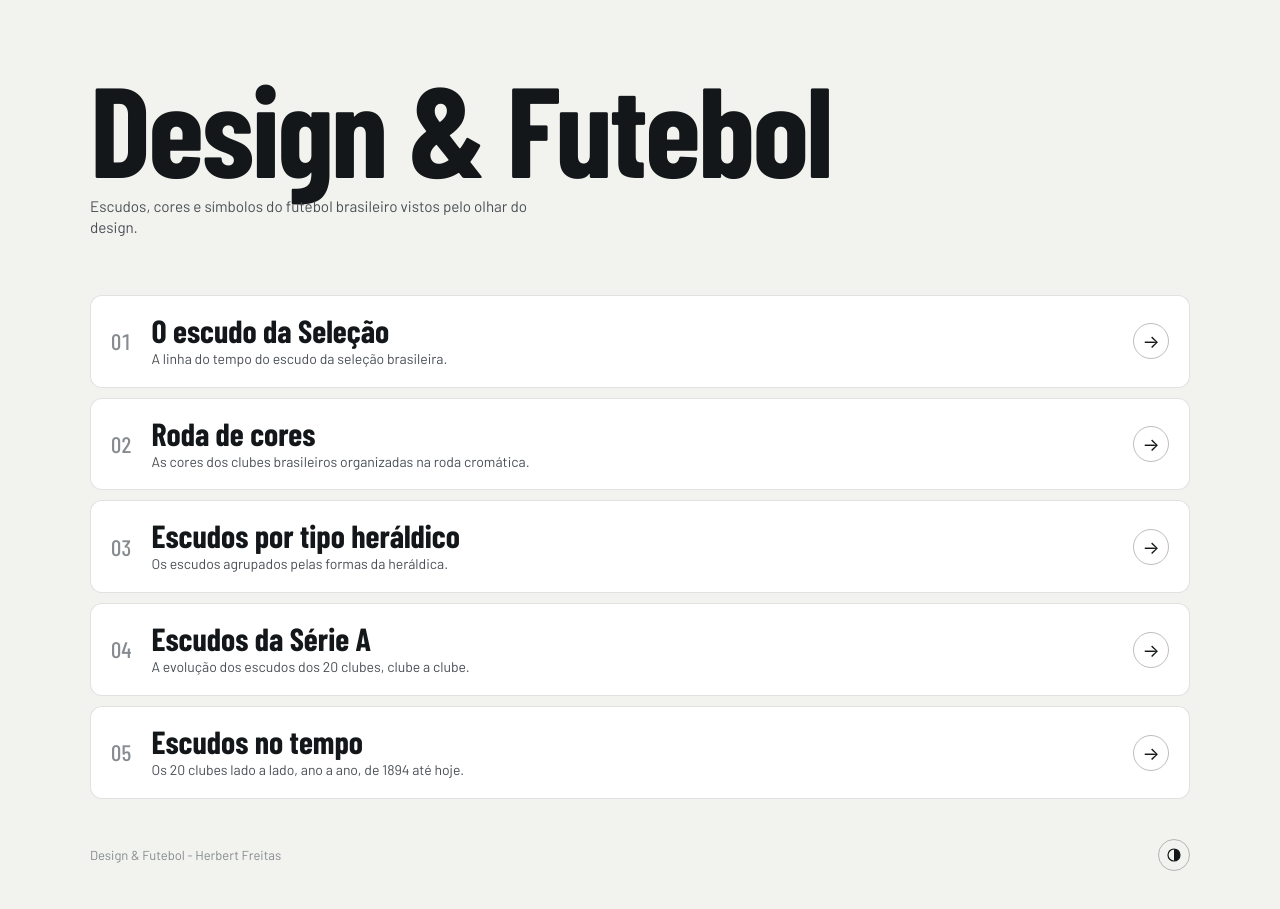
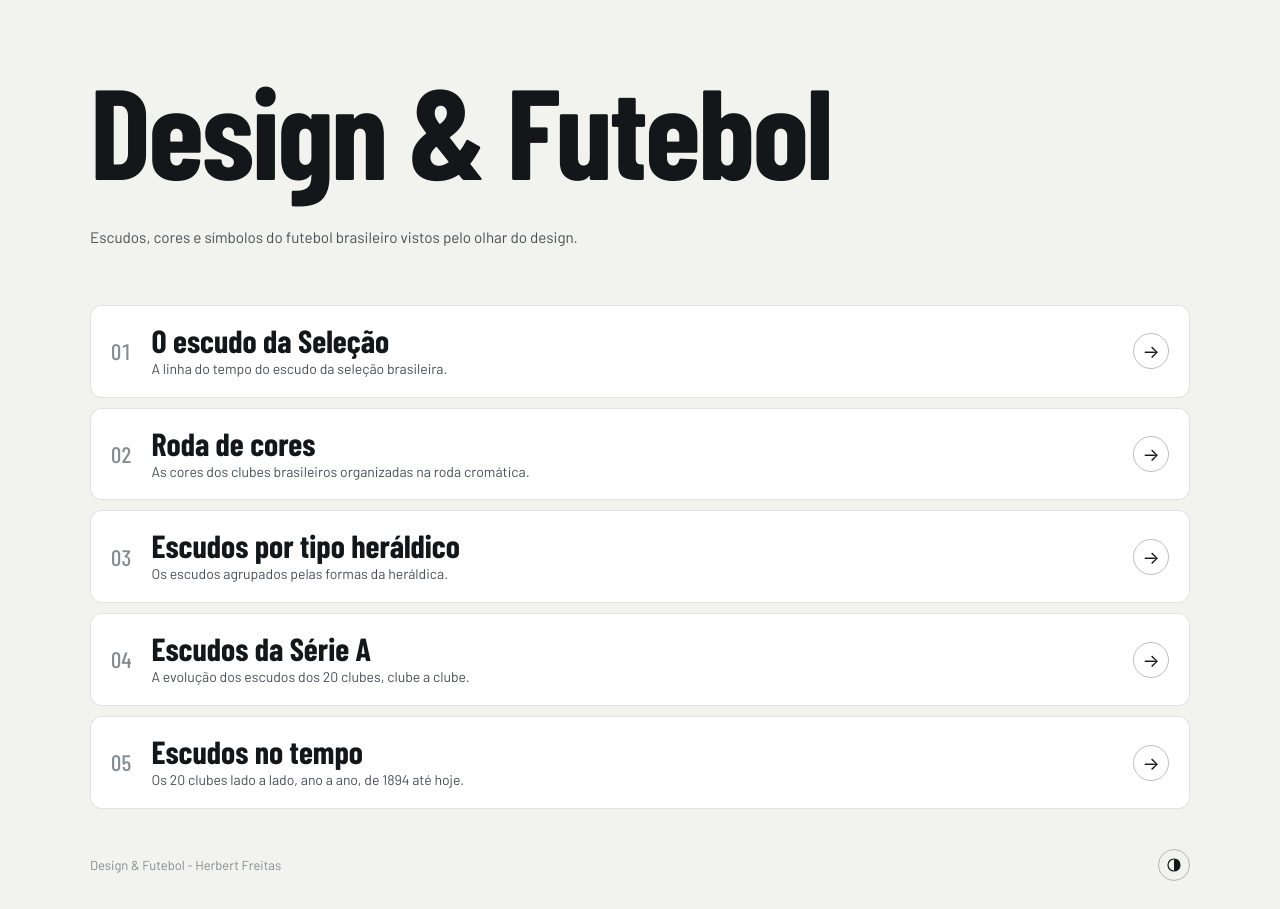
Before and after one commit to hrafael2023/design-futebol, a plain HTML site: page index.html in a window 1280 px wide. Drawn offline with nearby package versions, Linux system fonts and the light colour scheme.

Commit message:
Ajusta a entrelinha do título e o espaço do texto de abertura na index.
Co-Authored-By: Claude Opus 5.5 <noreply@anthropic.com>

```diff
--- a/index.html
+++ b/index.html
@@ -24,8 +24,8 @@
 html,body{min-height:100%}
 body{margin:0;background:var(--bg);color:var(--ink);font-family:"Barlow",system-ui,-apple-system,"Segoe UI",Roboto,sans-serif;font-size:16px;line-height:1.55}
 .wrap{max-width:1180px;margin:0 auto;padding:clamp(28px,6vw,72px) clamp(16px,4vw,40px) 28px;min-height:100vh;display:flex;flex-direction:column}
-h1{font-family:"Barlow Condensed","Arial Narrow",sans-serif;font-weight:700;font-size:clamp(3.4rem,11vw,8rem);line-height:.86;letter-spacing:-.02em;margin:0}
-.lede{color:var(--ink-2);margin:14px 0 0;max-width:52ch;font-size:.95rem;line-height:1.4}
+h1{font-family:"Barlow Condensed","Arial Narrow",sans-serif;font-weight:700;font-size:clamp(3.4rem,11vw,8rem);line-height:.9;padding-bottom:.08em;letter-spacing:-.02em;margin:0}
+.lede{color:var(--ink-2);margin:clamp(20px,2.6vw,30px) 0 0;max-width:none;font-size:.95rem;line-height:1.4}
 nav{margin-top:clamp(28px,5vw,56px)}
 ol{list-style:none;margin:0;padding:0;display:flex;flex-direction:column;gap:10px}
 a.card{display:grid;grid-template-columns:auto minmax(0,1fr) auto;align-items:center;gap:8px 20px;text-decoration:none;color:inherit;background:var(--panel);border:1px solid var(--line);border-radius:12px;padding:18px 20px;transition:border-color .2s}
```
